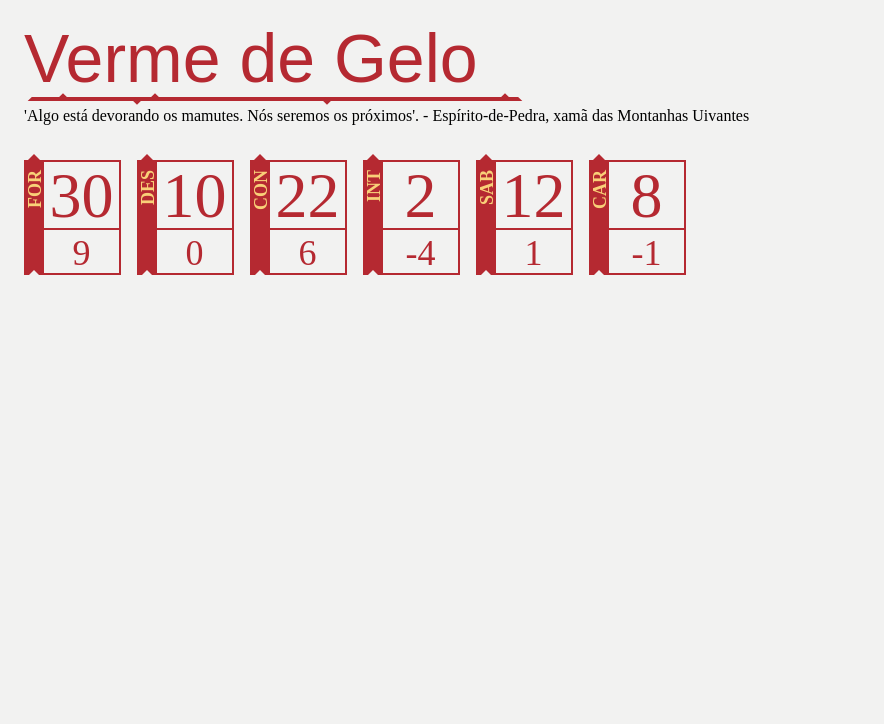
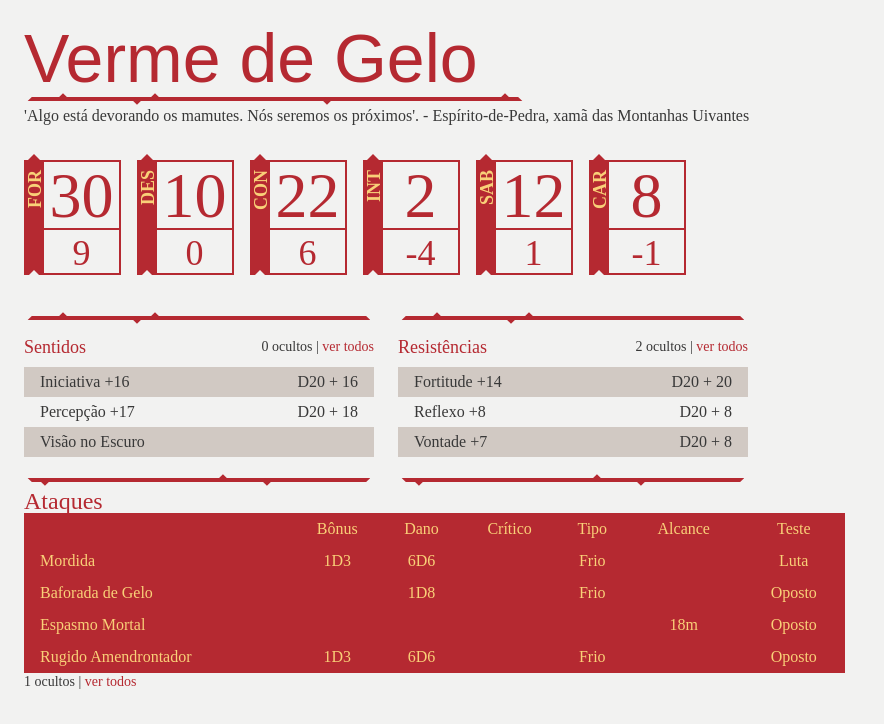
Before and after one commit to bolognini/helladarion-codex, a Gatsby site: page /Sheet/Sheet in a window 1280 px wide. Shown: the whole page, without its empty margins (0-884 px from the left). Built offline with nearby package versions, Linux system fonts and the light colour scheme; Gatsby itself is replaced by a stand-in of ours; a web font is replaced by a local one.

Commit message:
feat: create abilities and attacks components

```diff
--- a/src/assets/index.js
+++ b/src/assets/index.js
@@ -3,11 +3,15 @@ import ExclamationDot from './exclamation-dot.svg'
 import ExclamationOutside from './exclamation-outside-circle.svg'
 import ExclamationInside from './exclamation-inside-circle.svg'
 import Separator from './separator.svg'
+import ShortSeparatorTop from './short-separator-top.svg'
+import ShortSeparatorBottom from './short-separator-bottom.svg'
 
 export {
   Exclamation,
   ExclamationDot,
   ExclamationOutside,
   ExclamationInside,
-  Separator
+  Separator,
+  ShortSeparatorTop,
+  ShortSeparatorBottom
 }
--- /dev/null
+++ b/src/components/Abilities/Abilities.hooks.js
@@ -0,0 +1,12 @@
+import { useState, useEffect } from 'react'
+
+export const useAbilities = ({ abilitiesList }) => {
+  const [hiddenAbilities, setHiddenAbilities] = useState(0)
+  useEffect(() => {
+    if (abilitiesList.length > 3) setHiddenAbilities(abilitiesList.length - 3)
+  }, [])
+
+  return {
+    hiddenAbilities
+  }
+}
--- /dev/null
+++ b/src/components/Abilities/Abilities.js
@@ -0,0 +1,31 @@
+import React from 'react'
+import { ShortSeparatorTop, ShortSeparatorBottom } from '@assets'
+import { useAbilities } from './Abilities.hooks'
+import { Container, Box, Type, Ability, AllAbilities } from './Abilities.style'
+
+export const Abilities = ({ title, abilitiesList }) => {
+  const { hiddenAbilities } = useAbilities({ abilitiesList })
+  return (
+    <Container>
+      <ShortSeparatorTop />
+      <Box>
+        <Type>
+          <h2>{title}</h2>
+          <AllAbilities>{`${hiddenAbilities} ocultos | `}<em>ver todos</em></AllAbilities>
+        </Type>
+        <Ability>
+          {abilitiesList.map((ability, index) => {
+            if (index > 2) return
+            return (
+              <li>
+                <span id={`${title}-abilityName-${index}`} contentEditable>{ability.name}</span>
+                <span id={`${title}-abilityRolling-${index}`} contentEditable>{ability.rolling}</span>
+              </li>
+            )
+          })}
+        </Ability>
+      </Box>
+      <ShortSeparatorBottom />
+    </Container>
+  )
+}
--- /dev/null
+++ b/src/components/Abilities/Abilities.style.js
@@ -0,0 +1,40 @@
+import styled from 'styled-components'
+
+export const Container = styled.div`
+  h2 {
+    font-size: 18px;
+    color: var(--red);
+  }
+`
+
+export const Box = styled.div`
+  display: grid;
+  grid-template-rows: 40px 1fr;
+  padding-bottom: 16px;
+`
+
+export const Type = styled.div`
+  display: flex;
+  align-items: center;
+  justify-content: space-between;
+`
+
+export const AllAbilities = styled.span`
+  font-size: 14px;
+
+  em {
+    color: var(--red);
+  }
+`
+
+export const Ability = styled.ul`
+  li {
+    display: flex;
+    justify-content: space-between;
+    padding: 7px 16px;
+  }
+
+  li:nth-child(odd) {
+    background-color: var(--dark-grey);
+  }
+`
--- /dev/null
+++ b/src/components/Attacks/Attacks.hooks.js
@@ -0,0 +1,12 @@
+import { useState, useEffect } from 'react'
+
+export const useAttacks = ({ attacksList }) => {
+  const [hiddenAttacks, setHiddenAttacks] = useState(0)
+  useEffect(() => {
+    if (attacksList.length > 4) setHiddenAttacks(attacksList.length - 4)
+  }, [])
+
+  return {
+    hiddenAttacks
+  }
+}
--- /dev/null
+++ b/src/components/Attacks/Attacks.js
@@ -0,0 +1,34 @@
+import React from 'react'
+import { tableHeaders } from './constants'
+import { useAttacks } from './Attacks.hooks'
+import { Container, Table, AllAttacks } from './Attacks.style'
+
+export const Attacks = ({ attacksList }) => {
+  const { hiddenAttacks } = useAttacks({ attacksList })
+  return (
+    <Container>
+      <h2>Ataques</h2>
+      <Table>
+        <tr>
+          {tableHeaders.map(theader => (
+            <th>{theader}</th>
+          ))}
+        </tr>
+        {attacksList.map((attack, index) => {
+          if (index > 3) return
+          return (
+            <tr>
+              <td id={`attackName-${index}`} contentEditable>{attack.attackName}</td>
+              <td id={`attackBonus-${index}`} contentEditable>{attack.bonus}</td>
+              <td id={`attackDamage-${index}`} contentEditable>{attack.damage}</td>
+              <td id={`attackCritic-${index}`} contentEditable>{attack.critic}</td>
+              <td id={`attackType-${index}`} contentEditable>{attack.type}</td>
+              <td id={`attackRange-${index}`} contentEditable>{attack.range}</td>
+              <td id={`attackTest-${index}`} contentEditable>{attack.test}</td>
+            </tr>
+          )})}
+      </Table>
+      <AllAttacks>{`${hiddenAttacks} ocultos | `}<em>ver todos</em></AllAttacks>
+    </Container>
+  )
+}
--- /dev/null
+++ b/src/components/Attacks/Attacks.style.js
@@ -0,0 +1,33 @@
+import styled from 'styled-components'
+
+export const Container = styled.div`
+  h2 {
+    font-size: 24px;
+    color: var(--red);
+  }
+`
+
+export const Table = styled.table`
+  background-color: var(--red);
+  color: var(--yellow);
+  width: 100%;
+
+  td:first-child {
+    text-align: left;
+    padding-left: 16px;
+    max-width: 120px;
+  }
+
+  th, td {
+    text-align: center;
+    padding: 8px 0;
+  }
+`
+
+export const AllAttacks = styled.span`
+  font-size: 14px;
+
+  em {
+    color: var(--red);
+  }
+`
--- /dev/null
+++ b/src/components/Attacks/constants.js
@@ -0,0 +1,9 @@
+export const tableHeaders = [
+  '',
+  'Bônus',
+  'Dano',
+  'Crítico',
+  'Tipo',
+  'Alcance',
+  'Teste'
+]
--- a/src/pages/Sheet/Sheet.js
+++ b/src/pages/Sheet/Sheet.js
@@ -1,9 +1,11 @@
 import React from "react"
 import { Attributes } from '@components/Attributes/Attributes'
+import { Abilities } from '@components/Abilities/Abilities'
+import { Attacks } from '@components/Attacks/Attacks'
 import { Separator } from '@assets'
 import { useSheet } from './Sheet.hooks'
 import { SHEET_DATA } from './Sheet.mock'
-import { Container, Perks, Stats, Name, SkillsWrapper, Skills, Misc } from './Sheet.style'
+import { Container, Perks, Stats, Name, SkillsWrapper, Skills, AbilitiesWrapper, Misc } from './Sheet.style'
 
 const Sheet = () => {
   useSheet()
@@ -19,14 +21,17 @@ const Sheet = () => {
         <SkillsWrapper>
           <Skills>
             <Attributes attributeList={SHEET_DATA.attributeList}/>
-            {/* <Abilities /> */}
-            {/* <Abilities /> */}
+            <AbilitiesWrapper>
+              <Abilities title='Sentidos' abilitiesList={SHEET_DATA.sensesList} />
+              <Abilities title='Resistências' abilitiesList={SHEET_DATA.resistanceList} />
+            </AbilitiesWrapper>
           </Skills>
           <Misc>
             {/* <Loot /> */}
             {/* <Notes /> */}
           </Misc>
         </SkillsWrapper>
+        <Attacks attacksList={SHEET_DATA.attacksList}/>
       </Perks>
       <Stats>
         {/* HP AND IMAGE */}
--- a/src/pages/Sheet/Sheet.mock.js
+++ b/src/pages/Sheet/Sheet.mock.js
@@ -32,5 +32,88 @@ export const SHEET_DATA = {
       value: 8,
       modificator: -1
     }
+  ],
+  sensesList: [
+    {
+      name: 'Iniciativa +16',
+      rolling: 'D20 + 16'
+    },
+    {
+      name: 'Percepção +17',
+      rolling: 'D20 + 18'
+    },
+    {
+      name: 'Visão no Escuro',
+      rolling: ''
+    }
+  ],
+  resistanceList: [
+    {
+      name: 'Fortitude +14',
+      rolling: 'D20 + 20'
+    },
+    {
+      name: 'Reflexo +8',
+      rolling: 'D20 + 8'
+    },
+    {
+      name: 'Vontade +7',
+      rolling: 'D20 + 8'
+    },
+    {
+      name: 'Imunidade à frio',
+      rolling: ''
+    },
+    {
+      name: 'Vulnerabilidade à fogo',
+      rolling: ''
+    }
+  ],
+  attacksList: [
+    {
+      attackName: 'Mordida',
+      bonus: '1D3',
+      damage: '6D6',
+      critic: '',
+      type: 'Frio',
+      range: '',
+      test: 'Luta'
+    },
+    {
+      attackName: 'Baforada de Gelo',
+      bonus: '',
+      damage: '1D8',
+      critic: '',
+      type: 'Frio',
+      range: '',
+      test: 'Oposto'
+    },
+    {
+      attackName: 'Espasmo Mortal',
+      bonus: '',
+      damage: '',
+      critic: '',
+      type: '',
+      range: '18m',
+      test: 'Oposto'
+    },
+    {
+      attackName: 'Rugido Amendrontador',
+      bonus: '1D3',
+      damage: '6D6',
+      critic: '',
+      type: 'Frio',
+      range: '',
+      test: 'Oposto'
+    },
+    {
+      attackName: 'Arroto Gelado',
+      bonus: '1D3',
+      damage: '6D6',
+      critic: '',
+      type: 'Frio',
+      range: '',
+      test: 'Oposto'
+    }
   ]
 }
--- a/src/pages/Sheet/Sheet.style.js
+++ b/src/pages/Sheet/Sheet.style.js
@@ -27,6 +27,14 @@ export const Skills = styled.div`
 
 `
 
+export const AbilitiesWrapper = styled.div`
+  display: grid;
+  grid-template-columns: repeat(2, 1fr);
+  grid-column-gap: 24px;
+  margin-top: 36px;
+  max-width: 660px;
+`
+
 export const Misc = styled.div`
 
 `
--- a/src/styles/GlobalStyle.js
+++ b/src/styles/GlobalStyle.js
@@ -18,6 +18,7 @@ const Styles = createGlobalStyle`
 
   body {
     font-family: 'Vollkorn SC', serif;
+    color: var(--black);
   }
 `
 
```
Also changed, not shown: src/assets/short-separator-bottom.svg (added), src/assets/short-separator-top.svg (added).
